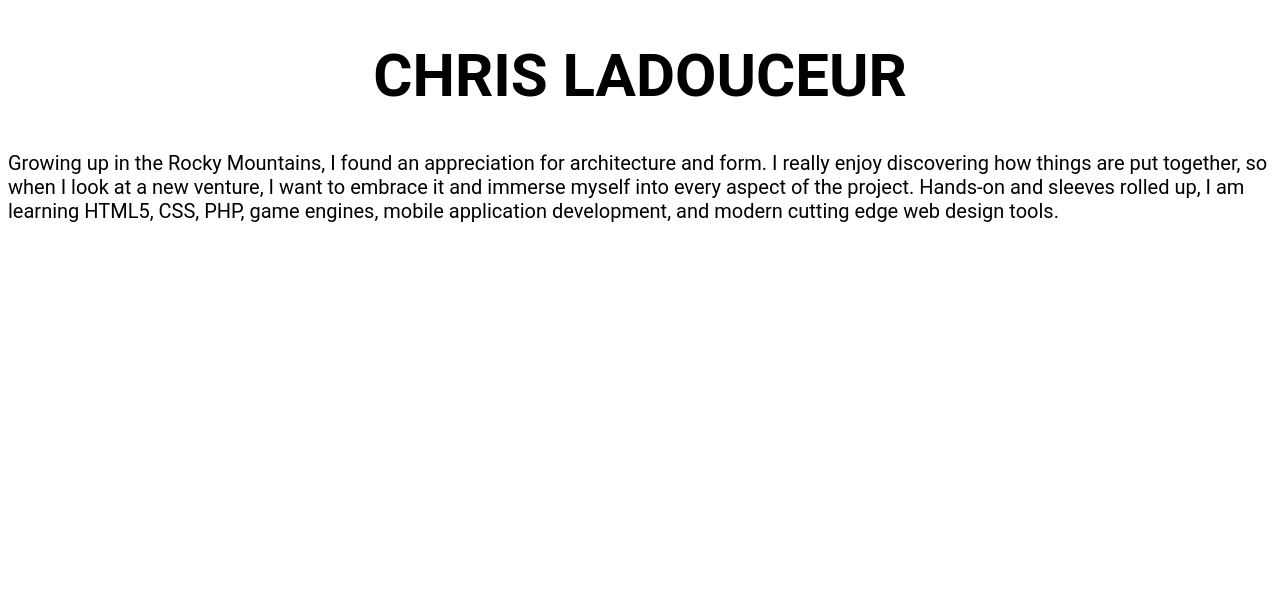
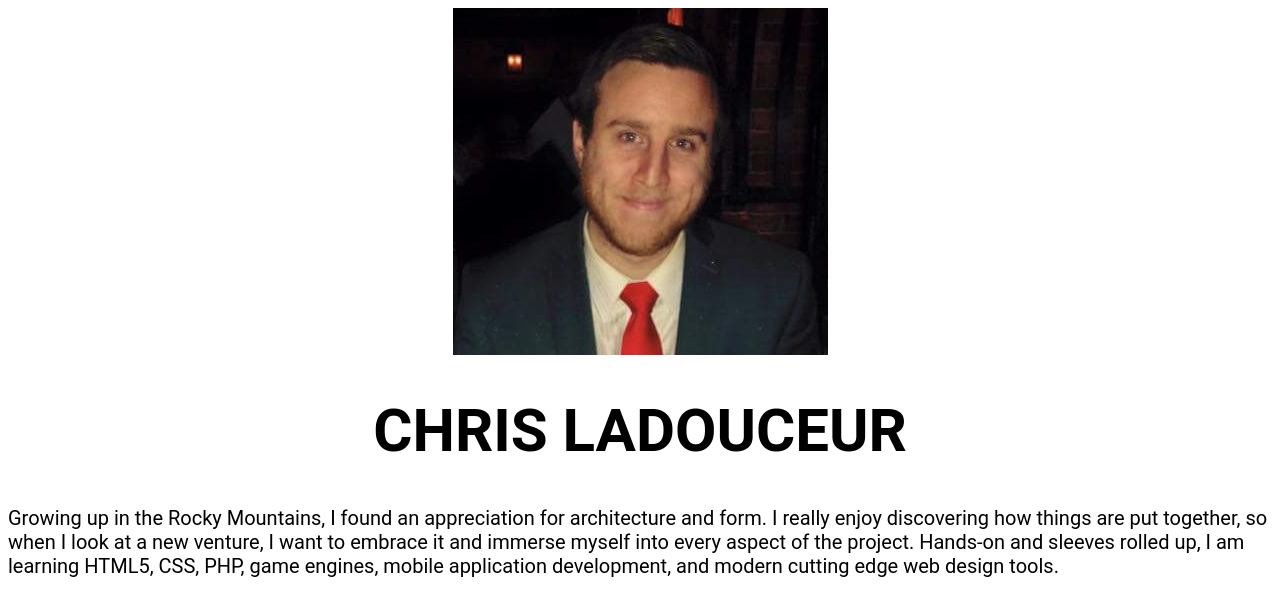
Before and after one commit to rink87/SBProject, a plain HTML site: page index.html in a window 1280 px wide. Drawn offline with Linux system fonts and the light colour scheme.

Commit message:
added picture

```diff
--- a/index.html
+++ b/index.html
@@ -5,6 +5,7 @@
 	</head>
 
 	<body>
+		<img src="img\CLadouceur.jpg" style="display: block; margin-left: auto; margin-right: auto" alt="Chris Ladouceur" />
 		<h1 style="font-family: Roboto; font-size: 60px; text-align: center">CHRIS LADOUCEUR</h1>
 		<p style="font-family: Roboto; font-size: 20px">Growing up in the Rocky Mountains, I found an appreciation for architecture and form. I really enjoy discovering how things are put together, so when I look at a new venture, I want to embrace it and immerse myself into every aspect of the project. Hands-on and sleeves rolled up, I am learning HTML5, CSS, PHP, game engines, mobile application development, and modern cutting edge web design tools.</p>
 	</body>
```
Also changed, not shown: img/CLadouceur.jpg (added).
